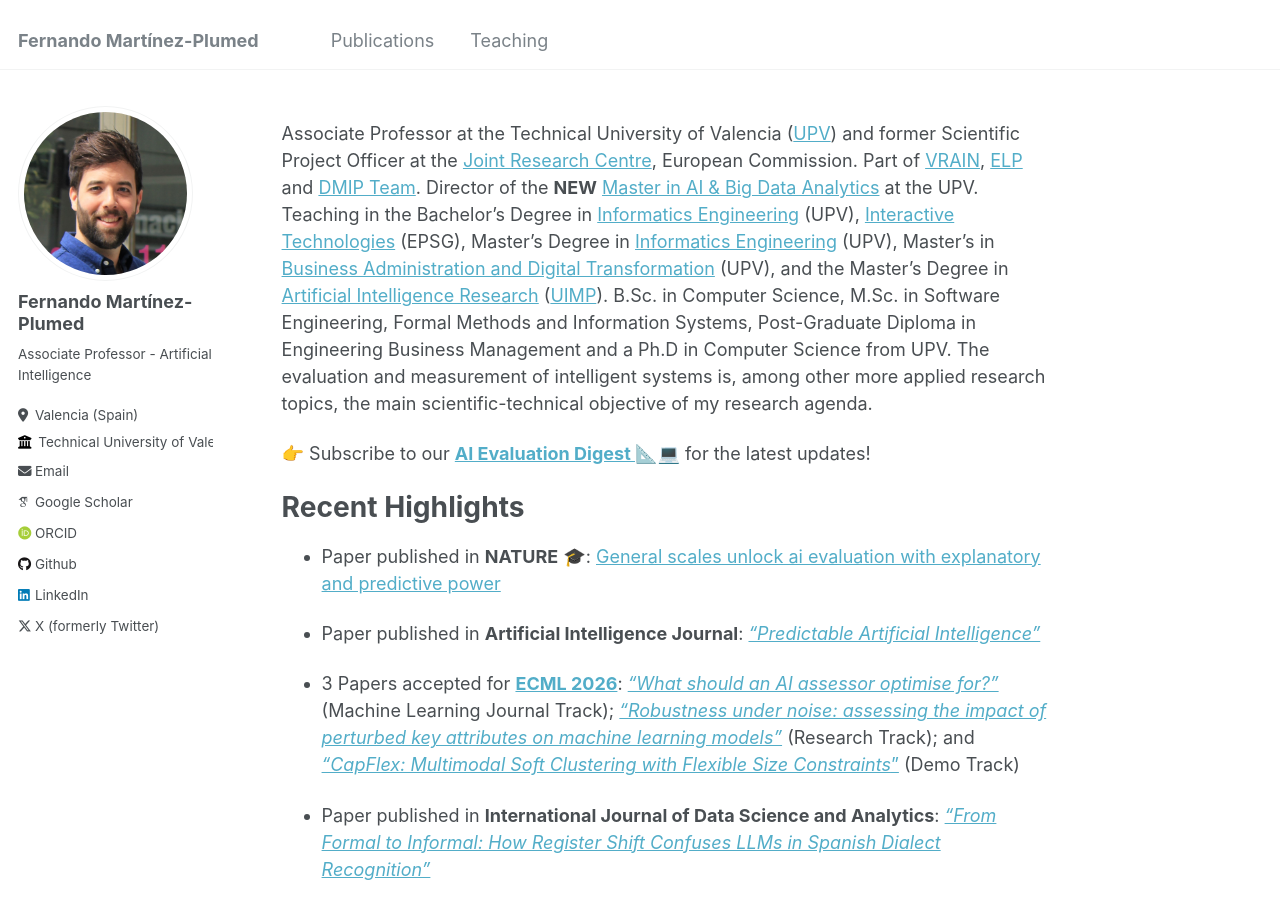
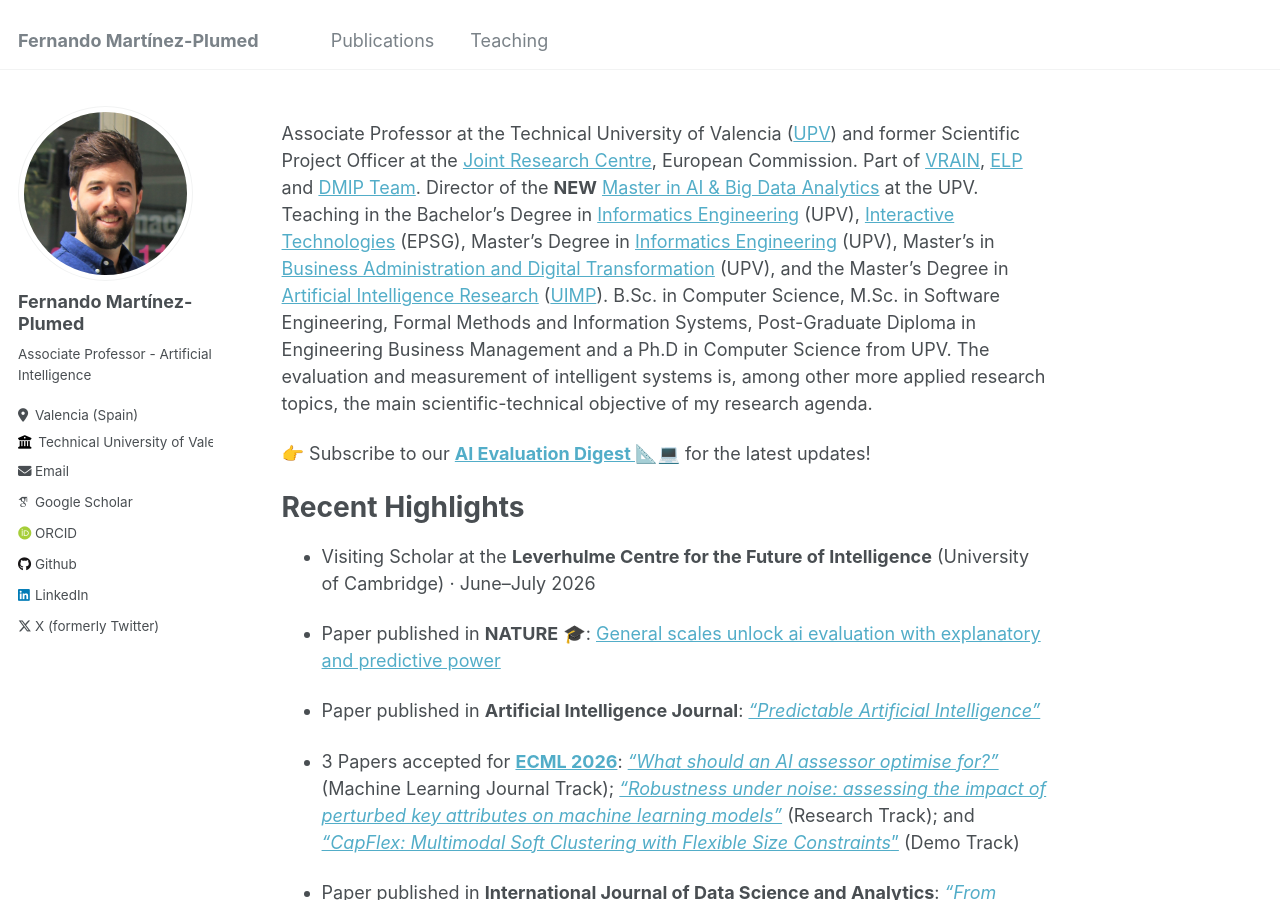
Before and after one commit to nandomp/nandomp.github.io, a Jekyll site: the page built from _pages/about.md, in a window 1280 px wide and 900 px high. Built offline with Jekyll 4.4.1, drawn with Linux system fonts in a browser that asks for light colours; some web fonts are replaced.

Commit message:
Update about.md

```diff
--- a/_pages/about.md
+++ b/_pages/about.md
@@ -15,6 +15,7 @@ Associate Professor at the Technical University of Valencia ([UPV](http://www.up
 
 Recent Highlights
 ======
+* Visiting Scholar at the **Leverhulme Centre for the Future of Intelligence** (University of Cambridge) · June–July 2026
 
 * Paper published in **NATURE** 🎓:  [General scales unlock ai evaluation with explanatory and predictive power](https://www.nature.com/articles/s41586-026-10303-2)
 
```
